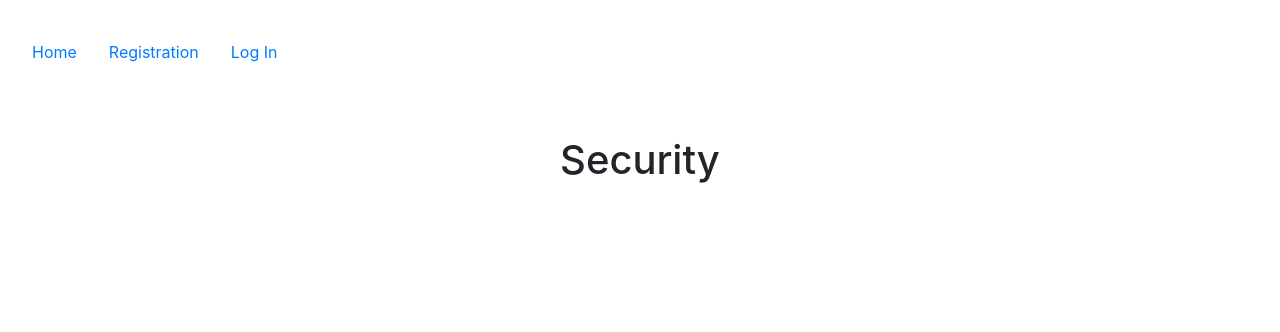
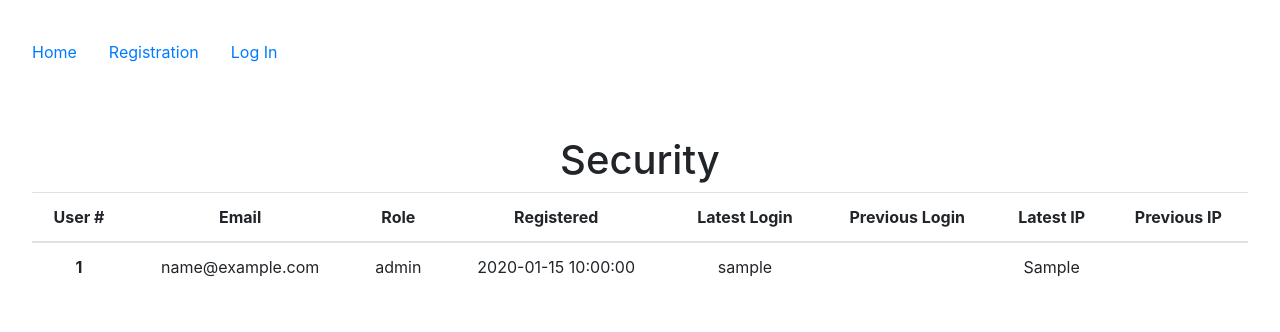
Before and after one commit to Crazyafk/csc2031blog_c3008708, a Flask app: template templates/security/security.html in a window 1280 px wide. Shown: the top 332 px of the page. Run offline with Flask 3, Linux system fonts and the light colour scheme; the template is opened without the code that fills it: most values are stand-ins (such as "Sample title", 1, 10 or a date in 2020); some libraries are stand-ins or nearby versions.

Commit message:
nearly finish logging

```diff
--- a/accounts/views.py
+++ b/accounts/views.py
@@ -29,6 +29,8 @@ def registration():
         db.session.add(new_user)
         db.session.commit()
 
+        new_user.generate_log()
+
         flash('Account Created. You must Set up MFA before logging in', category='success')
         return render_template('accounts/mfa.html', key=new_user.mfa_key, uri=new_user.uri)
 
@@ -53,6 +55,7 @@ def login():
         # ----VALID LOGIN----
         if user and user.verify_password(form.password.data) and user.mfa_enabled and user.verify_pin(form.pin.data):
             flask_login.login_user(user)
+            user.log.login()
             flash('Authentication Success', category='success')
             return redirect(url_for('posts.posts'))
 
--- a/security/views.py
+++ b/security/views.py
@@ -1,7 +1,8 @@
 from flask import Blueprint, render_template
 from flask_login import login_required
+from sqlalchemy import asc
 
-from config import roles_required
+from config import roles_required, Log
 
 security_bp = Blueprint('security', __name__, template_folder='templates')
 
@@ -9,4 +10,5 @@ security_bp = Blueprint('security', __name__, template_folder='templates')
 @login_required
 @roles_required("sec_admin")
 def security():
-    return render_template('security/security.html')
+    all_logs = Log.query.order_by(asc('id')).all()
+    return render_template('security/security.html', logs=all_logs)
--- a/templates/security/security.html
+++ b/templates/security/security.html
@@ -2,4 +2,32 @@
 
 {% block content %}
     <h1>Security</h1>
+    <table class="table">
+        <thead>
+            <tr>
+                <th scope="col">User #</th>
+                <th scope="col">Email</th>
+                <th scope="col">Role</th>
+                <th scope="col">Registered</th>
+                <th scope="col">Latest Login</th>
+                <th scope="col">Previous Login</th>
+                <th scope="col">Latest IP</th>
+                <th scope="col">Previous IP</th>
+            </tr>
+        </thead>
+        {% for log in logs %}
+        <tbody>
+            <tr>
+                <th scope="row">{{ log.user.id }}</th>
+                <td>{{ log.user.email }}</td>
+                <td>{{ log.user.role }}</td>
+                <td>{{ log.registered }}</td>
+                <td>{{ log.latest_login }}</td>
+                <td>{{ log.previous_login }}</td>
+                <td>{{ log.latest_ip }}</td>
+                <td>{{ log.previous_ip }}</td>
+            </tr>
+        </tbody>
+        {% endfor %}
+    </table>
 {% endblock %}
```
Also changed, not shown: config.py (+31 -1 lines).
